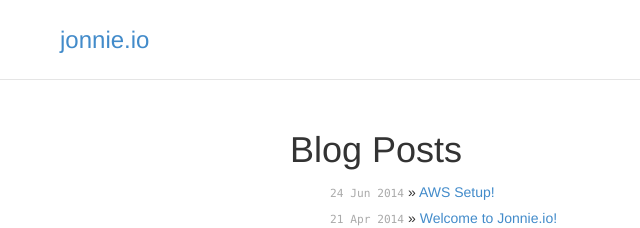
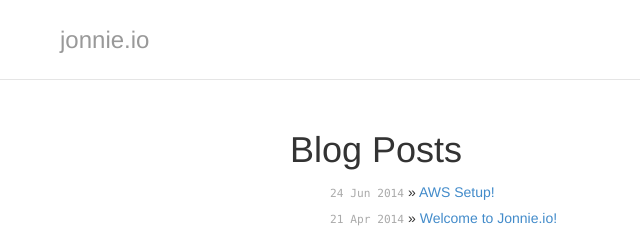
Before and after one commit to jonniedarko/blog, a Jekyll site: the page built from index.html, in a window 1280 px wide. Shown: the top 228 px of the page, without its empty margins (0-640 px from the left). Built offline with Jekyll 4.4.1, drawn with Linux system fonts in a browser that asks for light colours; Markdown is read by kramdown in place of the engine named in the settings; comment, search, counter and statistics services are not loaded.

Commit message:
Update main.css

```diff
--- a/css/main.css
+++ b/css/main.css
@@ -28,7 +28,7 @@ body {
 #blog-header{
   padding-left: 60px;
 }
-text-muted > a, text-muted > a:hover, text-muted > a:visited{
+.text-muted > a, .text-muted > a:hover, .text-muted > a:visited{
   color: #999;
   text-decoration: none;
 }
```
